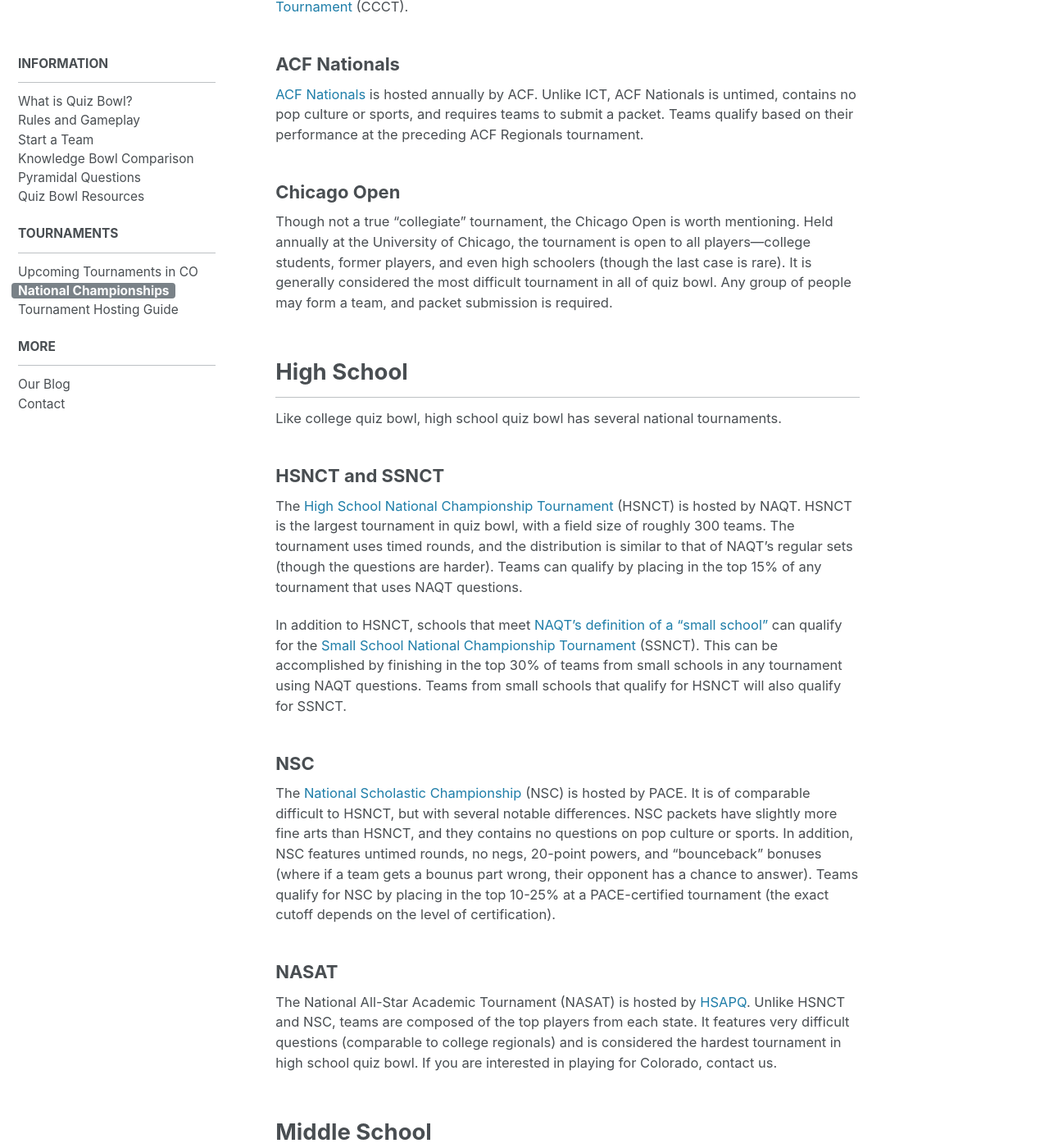
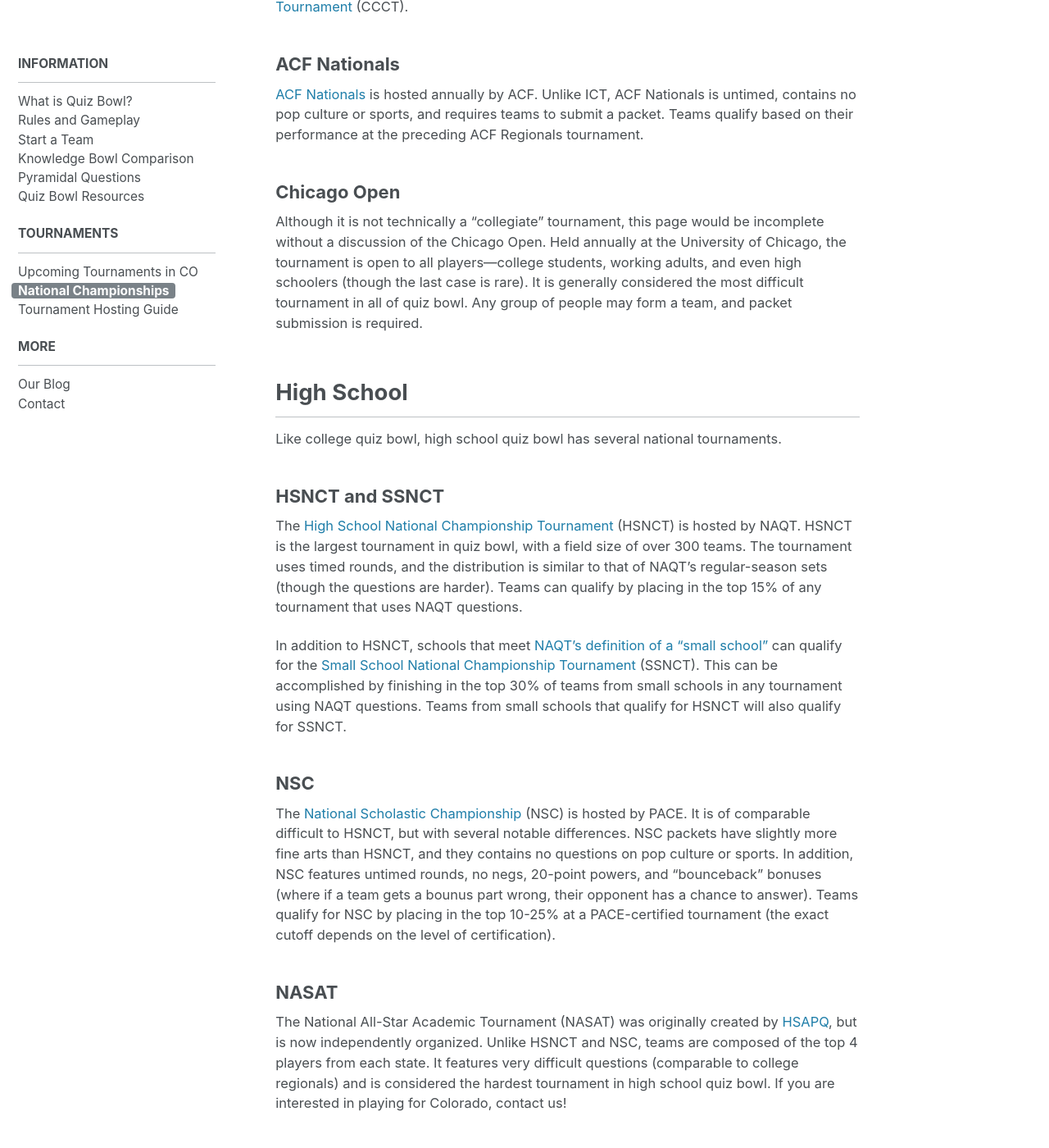
Before and after one commit to matt2718/colorado-qb, a Jekyll site: the page built from _pages/tournaments/nationals.md, in a window 1280 px wide and 1400 px high, scrolled down 570 px. Shown: the whole window at 82% size. Built offline with Jekyll 4.4.1, drawn with Linux system fonts in a browser that asks for light colours; some of the changed text lies outside the part shown.

Commit message:
Changed tournament listings and added sponsorship notice

```diff
--- a/_includes/footer.html
+++ b/_includes/footer.html
@@ -1,4 +1,6 @@
 <div class="page__footer-follow">
+  Sponsored by the University of Colorado Boulder quiz bowl team
+  <br />
   <ul class="social-icons">
     {% if site.data.ui-text[site.locale].follow_label %}
       <li><strong>{{ site.data.ui-text[site.locale].follow_label }}</strong></li>
@@ -14,7 +16,8 @@
     {% endif %}
     {% if site.author.bitbucket %}
       <li><a href="http://bitbucket.org/{{ site.author.bitbucket }}"><i class="fa fa-fw fa-bitbucket" aria-hidden="true"></i> Bitbucket</a></li>
-    {% endif %}
+      {% endif %}
+
     <li><a href="{% if site.atom_feed.path %}{{ site.atom_feed.path }}{% else %}{{ '/feed.xml' | absolute_url }}{% endif %}"><i class="fa fa-fw fa-rss-square" aria-hidden="true"></i> {{ site.data.ui-text[site.locale].feed_label | default: "Feed" }}</a></li>
   </ul>
 </div>
--- a/_pages/tournaments/nationals.md
+++ b/_pages/tournaments/nationals.md
@@ -26,12 +26,12 @@
 
 ### Chicago Open
 
-Though not a true "collegiate" tournament, the Chicago Open is worth mentioning.
-Held annually at the University of Chicago, the tournament is open to all
-players---college students, former players, and even high schoolers (though the
-last case is rare). It is generally considered the most difficult tournament in
-all of quiz bowl. Any group of people may form a team, and packet submission is
-required.
+Although it is not technically a "collegiate" tournament, this page would be
+incomplete without a discussion of the Chicago Open. Held annually at the
+University of Chicago, the tournament is open to all players---college students,
+working adults, and even high schoolers (though the last case is rare). It is
+generally considered the most difficult tournament in all of quiz bowl. Any
+group of people may form a team, and packet submission is required.
 
 ## High School
 
@@ -41,10 +41,10 @@
 
 The [High School National Championship Tournament](https://www.naqt.com/hsnct/)
 (HSNCT) is hosted by NAQT. HSNCT is the largest tournament in quiz bowl, with a
-field size of roughly 300 teams. The tournament uses timed rounds, and the
-distribution is similar to that of NAQT's regular sets (though the questions are
-harder). Teams can qualify by placing in the top 15% of any tournament that uses
-NAQT questions.
+field size of over 300 teams. The tournament uses timed rounds, and the
+distribution is similar to that of NAQT's regular-season sets (though the
+questions are harder). Teams can qualify by placing in the top 15% of any
+tournament that uses NAQT questions.
 
 In addition to HSNCT, schools that meet [NAQT's definition of a "small school"](
 https://www.naqt.com/hs/small-school.html) can qualify for the [Small School
@@ -67,11 +67,12 @@
 
 ### NASAT
 
-The National All-Star Academic Tournament (NASAT) is hosted by
-[HSAPQ](https://www.hsapq.com/). Unlike HSNCT and NSC, teams are composed of the
-top players from each state. It features very difficult questions (comparable to
-college regionals) and is considered the hardest tournament in high school quiz
-bowl. If you are interested in playing for Colorado, contact us.
+The National All-Star Academic Tournament (NASAT) was originally created by
+[HSAPQ](https://www.hsapq.com/), but is now independently organized. Unlike
+HSNCT and NSC, teams are composed of the top 4 players from each state. It
+features very difficult questions (comparable to college regionals) and is
+considered the hardest tournament in high school quiz bowl. If you are
+interested in playing for Colorado, contact us!
 
 ## Middle School
 
```
Also changed, not shown: _pages/info/resources.md (+9 -4 lines), _pages/tournaments/upcoming.md (+13 -6 lines).
